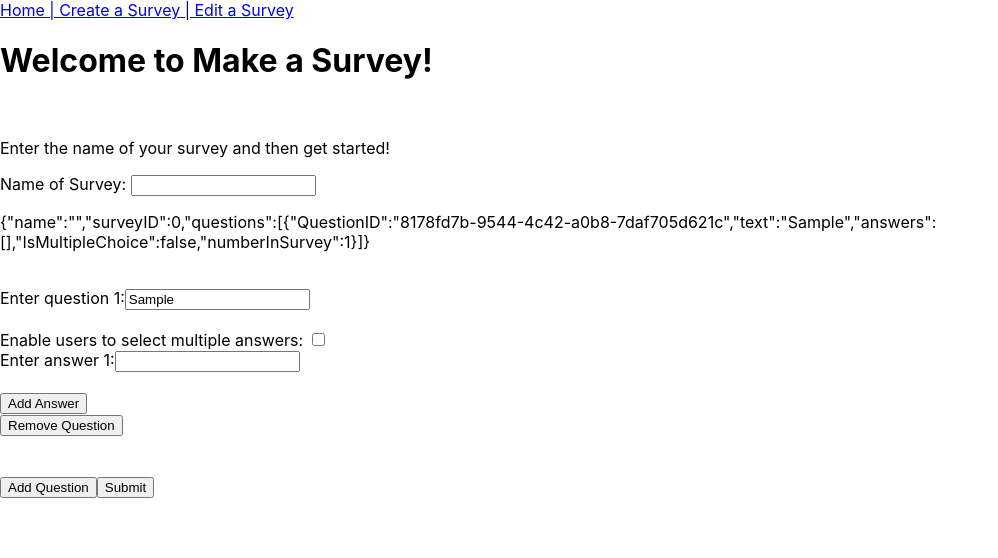
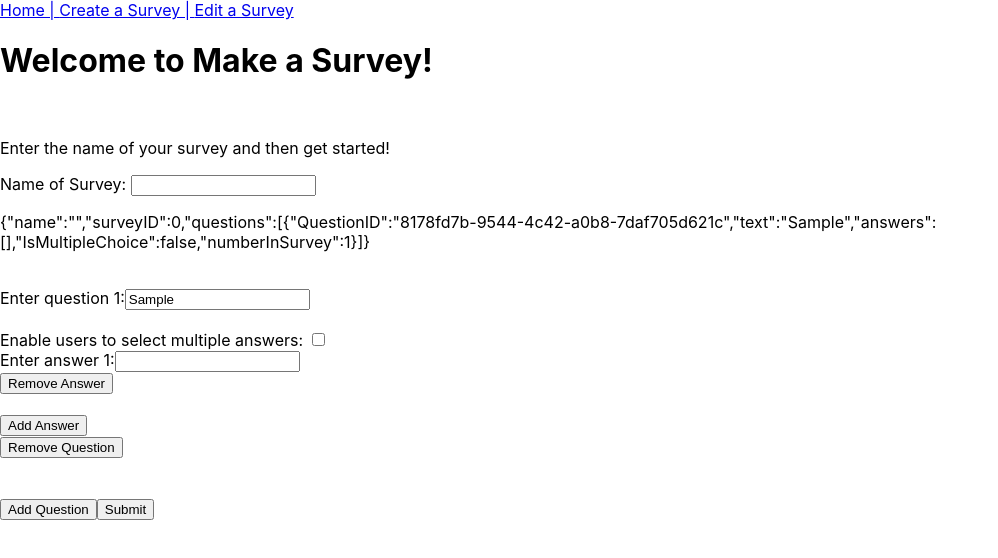
Before and after one commit to AdamGCastle/MakeASurvey, a React (Create React App) app: page /createsurvey in a window 1280 px wide. Both pictures are taken after typing "Sample" into the empty fields and a click on the button "Add Answer". Shown: the top 558 px of the page, without its empty margins (0-998 px from the left). Built offline with nearby package versions, Linux system fonts and the light colour scheme; no server answers.

Commit message:
JanuaryCommit1

```diff
--- a/src/create-survey/AnswerBuilder.tsx
+++ b/src/create-survey/AnswerBuilder.tsx
@@ -1,34 +1,45 @@
-import { ChangeEvent, FunctionComponent } from "react";
+import { ChangeEvent, FunctionComponent, useState } from "react";
 import { IAnswer } from "./models";
 
 
 interface IAnswerUpdatedFunction{
-    (updatedAnswerText: string,
+    (updatedAnswer: IAnswer,
         ): void
+}
+
+interface IRemoveAnswerFunction{
+    (answerNum: number): void;
 }
 
 
 interface AnswerBuilderProps{
     answerNumber: number,
     onAnswerUpdated: IAnswerUpdatedFunction
+    removeAnswer: IRemoveAnswerFunction
     initialAnswerValue: IAnswer
 
 }
 
-const AnswerBuilder: FunctionComponent<AnswerBuilderProps> = ({ answerNumber, onAnswerUpdated, initialAnswerValue}) => {
+const AnswerBuilder: FunctionComponent<AnswerBuilderProps> = ({ answerNumber, onAnswerUpdated, removeAnswer, initialAnswerValue}) => {
+
+    const [myAnswer, setAnswer] = useState<IAnswer>(initialAnswerValue);
 
     const answerTextChanged = (elem: ChangeEvent<HTMLInputElement>) => {
+
         const value = elem.target.value;
-        onAnswerUpdated(value);
-
+        const copyOfMyAnswer = {...myAnswer};
+        copyOfMyAnswer.text = value;
+        setAnswer(copyOfMyAnswer);
+        onAnswerUpdated(copyOfMyAnswer);
     }
-
 
     return (
 
         <div>
             Enter answer {answerNumber}:
-            <input type="text" id={'a' + answerNumber} value = {initialAnswerValue.text} onChange={answerTextChanged} />
+            <input type="text" id={'a' + answerNumber} value = {myAnswer.text} onChange={answerTextChanged} />
+            <br/>
+            <div><button onClick={() => removeAnswer(answerNumber)}>Remove Answer</button></div>
         </div>
     )
 
--- a/src/create-survey/QuestionBuilder.tsx
+++ b/src/create-survey/QuestionBuilder.tsx
@@ -1,7 +1,8 @@
 import { ChangeEvent, FunctionComponent } from "react";
 import { useState } from "react";
 import AnswerBuilder from "./AnswerBuilder"
-import { IQuestion } from "./models";
+import { IQuestion, IAnswer } from "./models";
+
 
 interface IQuestionUpdatedFunction{
     (updatedQuestion: IQuestion): void
@@ -51,15 +52,27 @@ const QuestionBuilder: FunctionComponent<QuestionBuilderProps> = ({questionNumbe
     const addAnswer = () => {
 
         const copyOfMyQuestion = {...myQuestion};
-        copyOfMyQuestion.answers.push({text: ''});
+        copyOfMyQuestion.answers.push({text: '', AnswerID: ''});
 
         setQuestion(copyOfMyQuestion);
     }
 
-    const onAnswerUpdated = (answerText: string, index: number) => {
+    const removeAnswer = (answerNum: number) => {
+
+        const indexOfAnswer = answerNum;
+        const copyOfMyQuestion = {...myQuestion};
+        copyOfMyQuestion.answers.splice(indexOfAnswer,1);
+        console.log(copyOfMyQuestion);
+
+        setQuestion(copyOfMyQuestion);
+        onQuestionUpdated(copyOfMyQuestion);
+
+    }
+
+    const onAnswerUpdated = (answer: IAnswer, index: number) => {
 
         const copyOfNewQuestion = {...myQuestion};
-        copyOfNewQuestion.answers[index].text = answerText;
+        copyOfNewQuestion.answers[index] = answer;
 
         setQuestion(copyOfNewQuestion);
         onQuestionUpdated(copyOfNewQuestion);
@@ -78,10 +91,11 @@ const QuestionBuilder: FunctionComponent<QuestionBuilderProps> = ({questionNumbe
             {
                 myQuestion.answers.map((a, index) => (
                     <AnswerBuilder
-                     key={index}
+                     key={a.AnswerID}
                      answerNumber={index+1}
-                     onAnswerUpdated={(answerText: string) => onAnswerUpdated(answerText, index)}
-                     initialAnswerValue={initialQuestionValue.answers[index]}
+                     onAnswerUpdated={(answer: IAnswer) => onAnswerUpdated(answer, index)}
+                     removeAnswer={() => removeAnswer(index)}
+                     initialAnswerValue={a}
                      />
                 ))
             }
--- a/src/create-survey/SurveyBuilder.tsx
+++ b/src/create-survey/SurveyBuilder.tsx
@@ -54,22 +54,12 @@ const SurveyBuilder: FunctionComponent<SurveyBuilderProps> = ({initialSurveyValu
         // console.log(copyOfMySurvey)
     }
 
-    const onSurveyNameUpdated = (surveyName: string) => {
-
-        const copyOfMySurvey = {...mySurvey};
-
-        copyOfMySurvey.name = surveyName;
-        // console.log(copyOfMySurvey);
-        setSurvey(copyOfMySurvey);
-
-
-    }
 
     const surveyJson = JSON.stringify(mySurvey);
 
     const submitSurvey = async () => {
 
-        if(mySurvey.surveyID == 0){
+        if(mySurvey.surveyID === 0){
             console.log('New Survey to Create. Send to api: ' + JSON.stringify(mySurvey));
             const response = await fetch('https://localhost:44322/api/surveys', {
             method: 'POST',
--- a/src/create-survey/models.ts
+++ b/src/create-survey/models.ts
@@ -14,4 +14,5 @@ export interface IQuestion{
 
 export interface IAnswer{
     text: string
+    AnswerID: string;
 }
--- a/src/edit-survey/EditSurvey.tsx
+++ b/src/edit-survey/EditSurvey.tsx
@@ -24,10 +24,8 @@ const EditSurvey: FunctionComponent = () => {
     const navigate = useNavigate();
 
 
-
     const getSurvey = useCallback(async () => {
 
-        console.log(id);
 
         if(id === null) {
             console.log(`no id parameter`)
@@ -88,9 +86,6 @@ const EditSurvey: FunctionComponent = () => {
 
 
 
-
-
-
     return (
         <div>
             <h1>Edit</h1>
--- a/src/home/EditSelect.tsx
+++ b/src/home/EditSelect.tsx
@@ -40,7 +40,6 @@ const EditSelect: FunctionComponent = () => {
         <div>
             <h4> Edit a Survey</h4>
 
-
         <div>
         {!isLoading && surveys.length > 0 && surveys.map(s =>
         <div>
```
Also changed, not shown: 2 other files (tests, documents, lock files or other folders).
